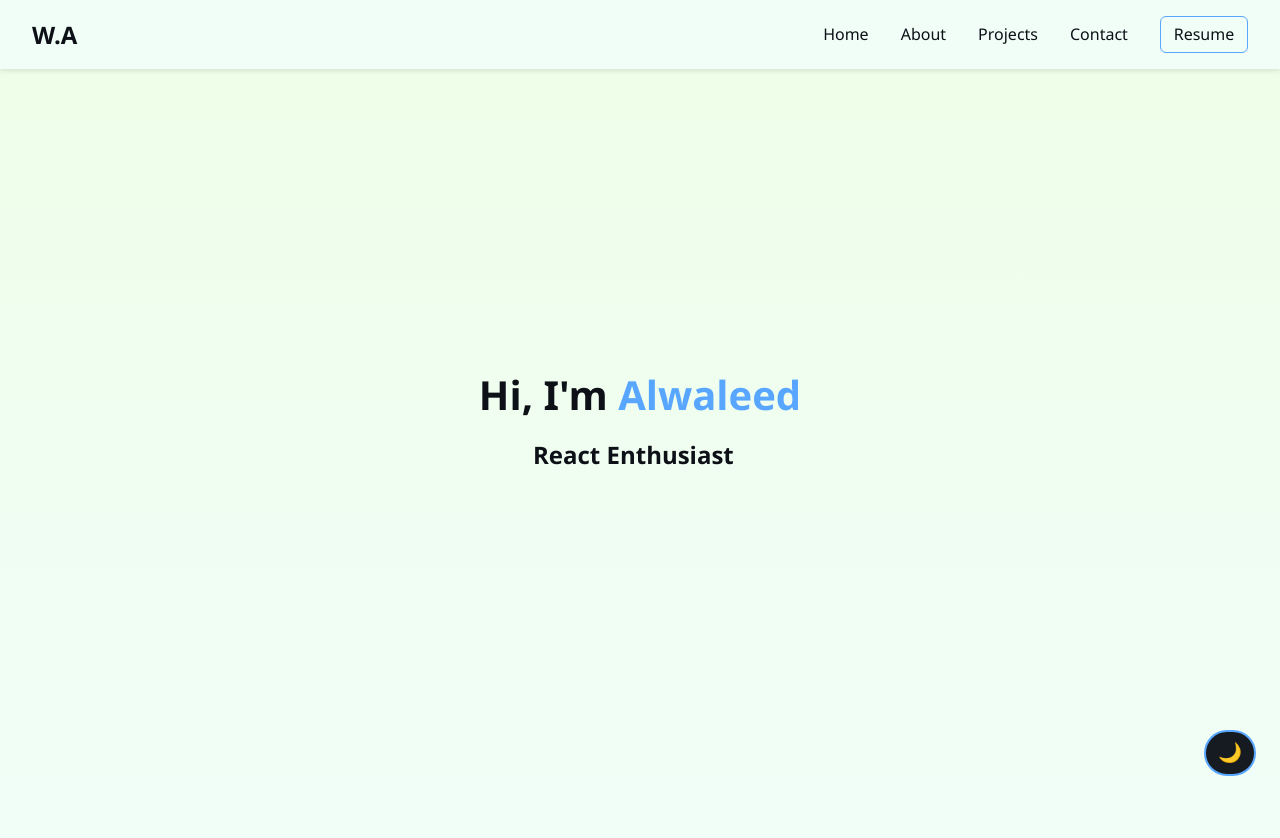
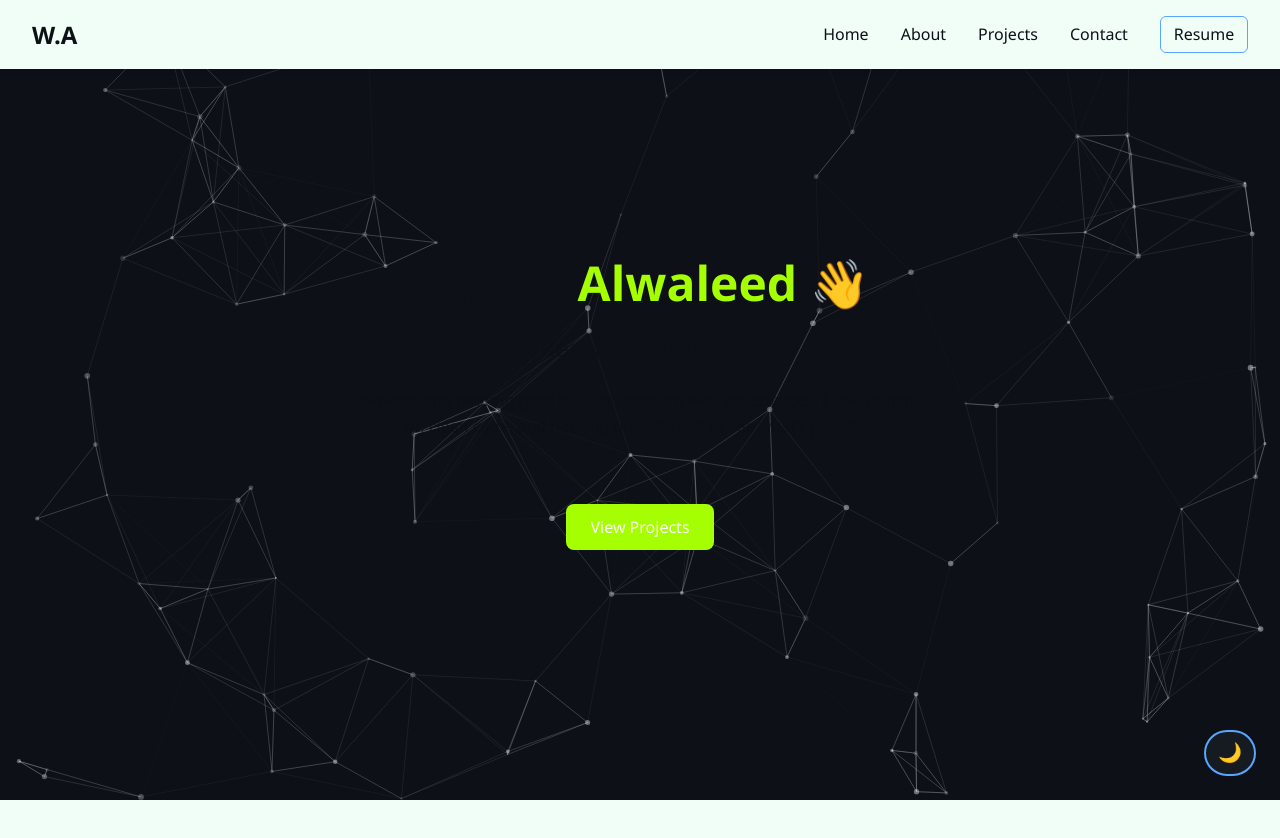
Before and after one commit to waleed199c/Portfolio, a React (Vite) app: page / in a window 1280 px wide. Shown: the top 838 px of the page. After the commit the page ends 800 px from the top, so only its background shows below. Built offline with nearby package versions, Linux system fonts and the light colour scheme.

Commit message:
Enhance: global starfield background with floating particle effect

```diff
--- a/package.json
+++ b/package.json
@@ -14,15 +14,14 @@
   },
   "dependencies": {
     "@tsparticles/engine": "^3.8.1",
-    "@tsparticles/react": "^3.0.0",
-    "@tsparticles/slim": "^3.8.1",
     "aos": "^2.3.4",
     "react": "^19.1.0",
     "react-dom": "^19.1.0",
     "react-icons": "^5.5.0",
     "react-router-dom": "^7.6.2",
     "react-simple-typewriter": "^5.0.1",
-    "react-tsparticles": "^2.12.2"
+    "react-tsparticles": "^2.12.2",
+    "tsparticles-slim": "^2.12.0"
   },
   "devDependencies": {
     "@eslint/js": "^9.25.0",
--- a/src/App.css
+++ b/src/App.css
@@ -79,6 +79,49 @@
   z-index: 1;
 }
 
+.hero-content {
+  text-align: center;
+  max-width: 800px;
+  padding: 3rem 1rem;
+  margin: 0 auto;
+}
+
+.hero-title {
+  font-size: 3rem;
+  font-weight: bold;
+  margin-bottom: 1rem;
+}
+
+.hero-title .highlight {
+  color: var(--accent);
+}
+
+.hero-subtitle {
+  font-size: 1.5rem;
+  font-weight: 500;
+  margin-bottom: 1.5rem;
+  color: var(--text);
+  opacity: 0.85;
+}
+
+.hero-desc {
+  font-size: 1rem;
+  line-height: 1.6;
+  margin-top: 1rem;
+  max-width: 600px;
+  opacity: 0.7;
+  margin-bottom: 2rem;
+}
+
+.hero-buttons {
+  display: flex;
+  gap: 1rem;
+  justify-content: center;
+  flex-wrap: wrap;
+  margin-top: 2.5rem;
+}
+
+
 .project-grid {
   display: flex;
   flex-wrap: wrap;
@@ -156,7 +199,7 @@
 .resume-button {
   margin-top: 1.5rem;
   padding: 0.75rem 1.5rem;
-  background-color: #58a6ff;
+  background-color: var(--accent);
   color: #fff;
   text-decoration: none;
   font-weight: 500;
@@ -169,18 +212,19 @@
 }
 
 .resume-nav-link {
+  padding: 0.75rem 1.5rem;
+  border: 2px solid var(--accent);
   color: var(--accent);
-  text-decoration: none;
-  border: 1px solid var(--accent);
-  padding: 0.4rem 0.8rem;
-  border-radius: 6px;
+  background: transparent;
+  border-radius: 8px;
   font-weight: 500;
+  font-size: 1rem;
   transition: all 0.3s ease;
 }
 
 .resume-nav-link:hover {
-  background-color: #58a6ff;
-  color: #0d1117;
+  background-color: var(--accent);
+  color: var(--bg);
 }
 
 .navbar {
@@ -420,3 +464,13 @@ body::before {
   0%, 100% { opacity: 0.1; transform: scale(1); }
   50% { opacity: 0.5; transform: scale(1.5); }
 }
+
+#tsparticles {
+  position: fixed !important;
+  top: 0;
+  left: 0;
+  width: 100% !important;
+  height: 100% !important;
+  z-index: -1 !important;
+  pointer-events: none;
+}
--- a/src/App.jsx
+++ b/src/App.jsx
@@ -9,6 +9,7 @@ import "./App.css";
 import AOS from "aos";
 import "aos/dist/aos.css";
 import { useEffect } from "react";
+import ParticlesBackground from "./components/ParticlesBackground";
 
 
 function App() {
@@ -22,9 +23,7 @@ function App() {
 
   return (
     <>
-      <div className="twinkle-star twinkle1" />
-  <div className="twinkle-star twinkle2" />
-  <div className="twinkle-star twinkle3" />
+      <ParticlesBackground />
       <ThemeToggle />
       <Router>
         <Navbar />
--- a/src/components/Hero.jsx
+++ b/src/components/Hero.jsx
@@ -1,7 +1,6 @@
-// src/components/Hero.jsx
 import { Typewriter } from "react-simple-typewriter";
-import Particles from "@tsparticles/react";
-import { loadSlim } from "@tsparticles/slim";
+import Particles from "react-tsparticles";
+import { loadSlim } from "tsparticles-slim";
 import { useCallback } from "react";
 
 function Hero() {
@@ -10,66 +9,55 @@ function Hero() {
   }, []);
 
   const particlesOptions = {
-    background: {
-      color: {
-        value: "#0d1117",
-      },
-    },
+    fullScreen: { enable: true, zIndex: -1 },
+    background: { color: { value: "#0d1117" } },
     fpsLimit: 60,
     particles: {
-      color: {
-        value: "#ffffff",
+      number: { value: 100, density: { enable: true, area: 800 } },
+      color: { value: "#ffffff" },
+      shape: {
+        type: "circle",
+        options: {
+          polygon: { sides: 5 }
+        }
+      },
+      opacity: {
+        value: 0.4,
+        random: true,
+        anim: { enable: true, speed: 1, opacity_min: 0.1, sync: false }
+      },
+      size: {
+        value: { min: 1, max: 3 },
+        random: true
       },
       links: {
         enable: true,
+        distance: 150,
         color: "#ffffff",
-        distance: 150,
-        opacity: 0.5,
-        width: 1,
+        opacity: 0.2,
+        width: 1
       },
       move: {
         enable: true,
-        speed: 2,
-      },
-      number: {
-        value: 60,
-      },
-      opacity: {
-        value: 0.5,
-      },
-      size: {
-        value: 2,
-      },
+        speed: 0.6,
+        direction: "none",
+        outModes: { default: "bounce" }
+      }
     },
-    fullScreen: {
-      enable: true,
-      zIndex: -1,
-    },
+    detectRetina: true
   };
 
   return (
     <>
       <Particles init={particlesInit} options={particlesOptions} />
-      <div
-        className="hero-section"
-      >
-        <div
-          style={{
-            display: "flex",
-            flexDirection: "column",
-            alignItems: "center",
-          }}
-        >
-          <h1 style={{ fontSize: "2.5rem", marginBottom: "1rem" }}>
-            Hi, I'm <span style={{ color: "#58a6ff" }}>Alwaleed</span>
+      <section className="hero-section">
+        <div className="hero-content" data-aos="fade-up">
+          <h1 className="hero-title">
+            Hi, I'm <span className="highlight">Alwaleed</span> 👋
           </h1>
-          <h2 style={{ fontSize: "1.5rem" }}>
+          <h2 className="hero-subtitle">
             <Typewriter
-              words={[
-                "Full Stack Developer",
-                "React Enthusiast",
-                "Open to Work!",
-              ]}
+              words={["Full Stack Developer", "React Enthusiast", "Open to Work!"]}
               loop={0}
               cursor
               cursorStyle="|"
@@ -78,32 +66,15 @@ function Hero() {
               delaySpeed={1500}
             />
           </h2>
+          <p className="hero-desc">
+            Software engineering grad building modern web experiences. I love minimal UI,
+            clean code, and hacking projects just to see what’s possible.
+          </p>
+          <div className="hero-buttons">
+            <a href="/projects" className="resume-button">View Projects</a>
+          </div>
         </div>
-      </div>
-      <div
-        style={{
-          marginTop: "2rem",
-          padding: "0 1rem",
-          textAlign: "center",
-          maxWidth: "700px",
-        }}
-        data-aos="fade-up"
-      >
-        <h2 className="section-subtitle">A Bit About Me</h2>
-        <p className="section-text">
-          I'm a software engineering grad who loves building modern web
-          experiences. I'm passionate about clean code, minimal UI, and solving
-          interesting problems — whether that's a to-do app or hacking a game
-          with no mod support.
-        </p>
-        <a
-          href="#/about"
-          className="resume-button"
-          style={{ marginTop: "1rem", display: "inline-block" }}
-        >
-          Learn More
-        </a>
-      </div>
+      </section>
     </>
   );
 }
--- /dev/null
+++ b/src/components/ParticlesBackground.jsx
@@ -0,0 +1,62 @@
+import { useCallback } from "react";
+import Particles from "react-tsparticles";
+import { loadSlim } from "tsparticles-slim";
+
+function ParticlesBackground() {
+  const particlesInit = useCallback(async (engine) => {
+    await loadSlim(engine);
+  }, []);
+
+  const particlesLoaded = useCallback(
+    (container) => console.log(container),
+    []
+  );
+
+  return (
+    <Particles
+      id="tsparticles"
+      init={particlesInit}
+      loaded={particlesLoaded}
+      options={{
+        fullScreen: { enable: true, zIndex: -1 },
+        background: { color: "#0d1117" },
+        fpsLimit: 60,
+        interactivity: {
+          events: {
+            onHover: { enable: false },
+            onClick: { enable: false },
+          },
+        },
+        particles: {
+          number: {
+            value: 80,
+            density: { enable: true, area: 800 },
+          },
+          color: { value: "#ffffff" },
+          shape: { type: "circle" },
+          opacity: {
+            value: 0.6,
+            random: true,
+            anim: { enable: true, speed: 0.5, opacity_min: 0.2, sync: false },
+          },
+          size: {
+            value: { min: 0.5, max: 2.5 },
+            random: true,
+          },
+          move: {
+            enable: true,
+            speed: 0.2,
+            direction: "none",
+            outModes: { default: "bounce" },
+          },
+          links: {
+            enable: false, // 👈 disables the connecting lines
+          },
+        },
+        detectRetina: true,
+      }}
+    />
+  );
+}
+
+export default ParticlesBackground;
```
Also changed, not shown: 1 other file (tests, documents, lock files or other folders).
